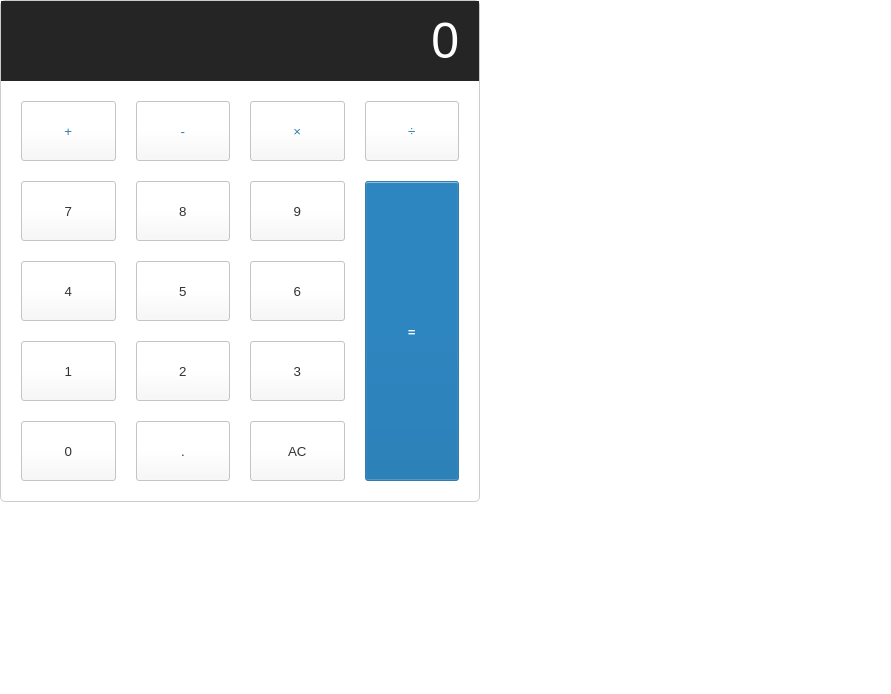
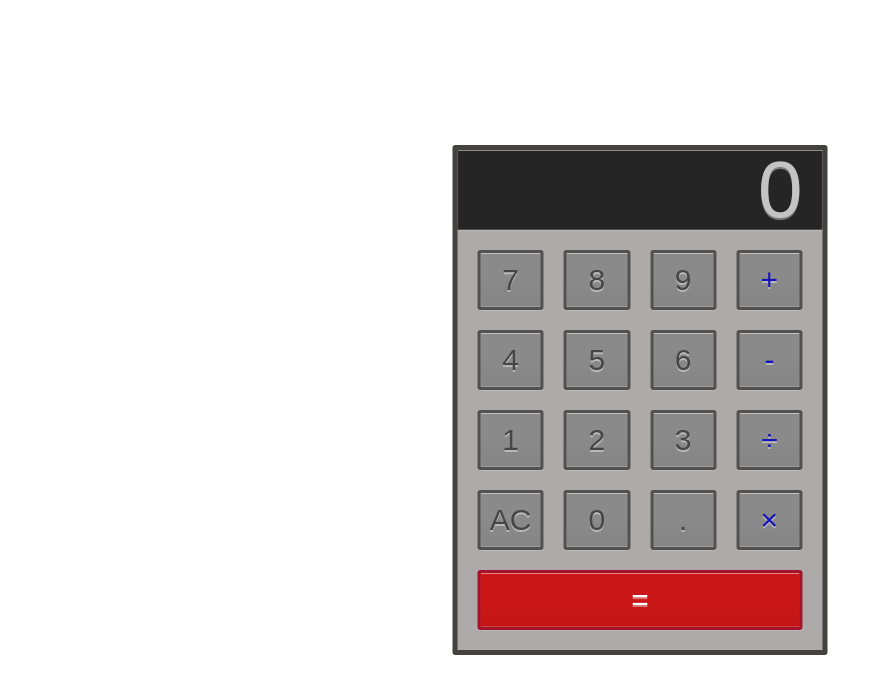
Before and after one commit to Npersall/calculatorApp, a plain HTML site: page index.html in a window 1280 px wide. Shown: the whole page, without its empty margins (0-891 px from the left). Drawn offline with Linux system fonts and the light colour scheme.

Commit message:
rearanges buttons

```diff
--- a/index.html
+++ b/index.html
@@ -13,26 +13,25 @@
 
       <div class ="calculator-keys">
 
-      <button type="button" class="operator" value="+">+</button>
-      <button type="button" class="operator" value="-">-</button>
-      <button type="button" class="operator" value="/">&times;</button>
-      <button type="button" class="operator" value="*">&divide;</button>
-
         <button type="button" value="7">7</button>
         <button type="button" value="8">8</button>
         <button type="button" value="9">9</button>
+        <button type="button" class="operator" value="+">+</button>
 
         <button type="button" value="4">4</button>
         <button type="button" value="5">5</button>
         <button type="button" value="6">6</button>
+        <button type="button" class="operator" value="-">-</button>
 
         <button type="button" value="1">1</button>
         <button type="button" value="2">2</button>
         <button type="button" value="3">3</button>
+        <button type="button" class="operator" value="*">&divide;</button>
 
+        <button  type="button" class="all clear function" value="all-clear">AC</button>
         <button type="button" value="0">0</button>
         <button type="button" class="decimal function" value=".">.</button>
-        <button  type="button" class="all clear function" value="all-clear">AC</button>
+        <button type="button" class="operator" value="/">&times;</button>
         <button type="button" class="equal-sign operator" value="=">=</button>
 
       </div>
--- a/styles.css
+++ b/styles.css
@@ -10,41 +10,47 @@ html {
 }
 
 .calculator {
-  border: 1px solid #ccc;
-  border-radius: 5px;
-  postion: absolute;
-  top 50%;
+  border: 5px solid rgb(68, 65, 65);
+  background-color: #afaaaa;
+  border-radius: 3px;
+  position: absolute;
+  top: 50%;
   left: 50%;
-  transform: tranlate(-50%, -50%);
-  width: 480px;
+  transform: translate(-50%, -50%);
+  width: 375px;
 }
 
 .calculator-screen {
   width: 100%;
-  font-size: 5rem;
+  font-size: 8rem;
   height: 80px;
   border: none;
   background-color: #252525;
-  color: #fff;
+  color: rgb(196, 196, 196);
   text-align: right;
   padding-right: 20px;
   padding-left: 10px;
+box-shadow: inset 0 0 0 1px rgba(255, 255, 255, .05),
+inset 0 1px 0 0 rgba(255, 255, 255, .45),
+inset 0 -1px 0 0 rgba(255, 255, 255, .15),
+0 1px 0 0 rgba(255, 255, 255, .15);
+text-shadow: 0 2px rgba(255, 255, 255, .4);
 }
 
 button {
   height: 60px;
-  background-color: #fff;
+  background-color: rgb(44, 41, 41);
   border-radius: 3px;
-  border: 1px solid #c4c4c4;
-  background-color: transparent;
-  front-size: 2rem;
-  color: #333;
+  border: 3px solid #525050;
+  background-color: rgb(138, 138, 138);
+  font-size: 3rem;
+  color: rgb(70, 70, 70);
   background-image: linear-gradient(to bottom, transparent, transparent 50%, rgba(0, 0, 0, .04));
   box-shadow: inset 0 0 0 1px rgba(255, 255, 255, .05),
   inset 0 1px 0 0 rgba(255, 255, 255, .45),
   inset 0 -1px 0 0 rgba(255, 255, 255, .15),
   0 1px 0 0 rgba(255, 255, 255, .15);
-  text-shadow: 0 1px rgba(255, 255, 255, .4);
+  text-shadow: 0 1.5px rgba(255, 255, 255, .4);
 }
 
 button:hover {
@@ -52,7 +58,7 @@ button:hover {
 }
 
 .operator {
-  color: #337cac;
+  color: #1512b6;
 }
 
 .all-clear {
@@ -70,11 +76,11 @@ button:hover {
 }
 
 .equal-sign {
-  background-color: #2e86c0;
-  border-color: #337cac;
+  background-color: #ca1616;
+  border-color: #a3142c;
   color: #fff;
-  height: 100%;
-  grid-area: 2 / 4 / 6 / 5;
+  width: 100%;
+  grid-area: 5 / 1 / 6 / 5;
 }
 
 .equal-sign:hover {
@@ -84,6 +90,6 @@ button:hover {
 .calculator-keys {
   display: grid;
   grid-template-columns: repeat(4, 1fr);
-  grid-gap: 20px;
+  gap: 20px;
   padding: 20px;
 }
```
Lines whose indentation alone changed are shown as unchanged.
